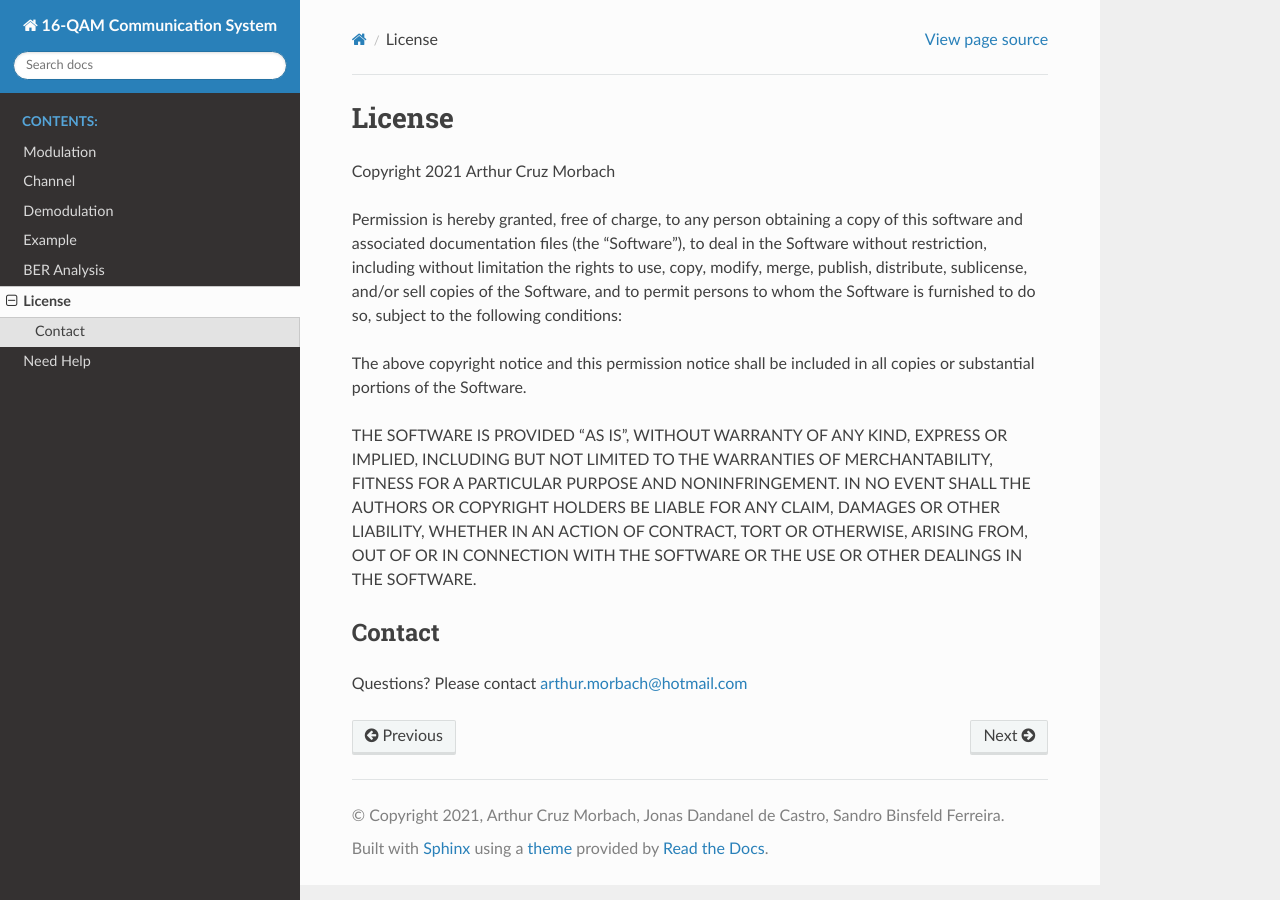
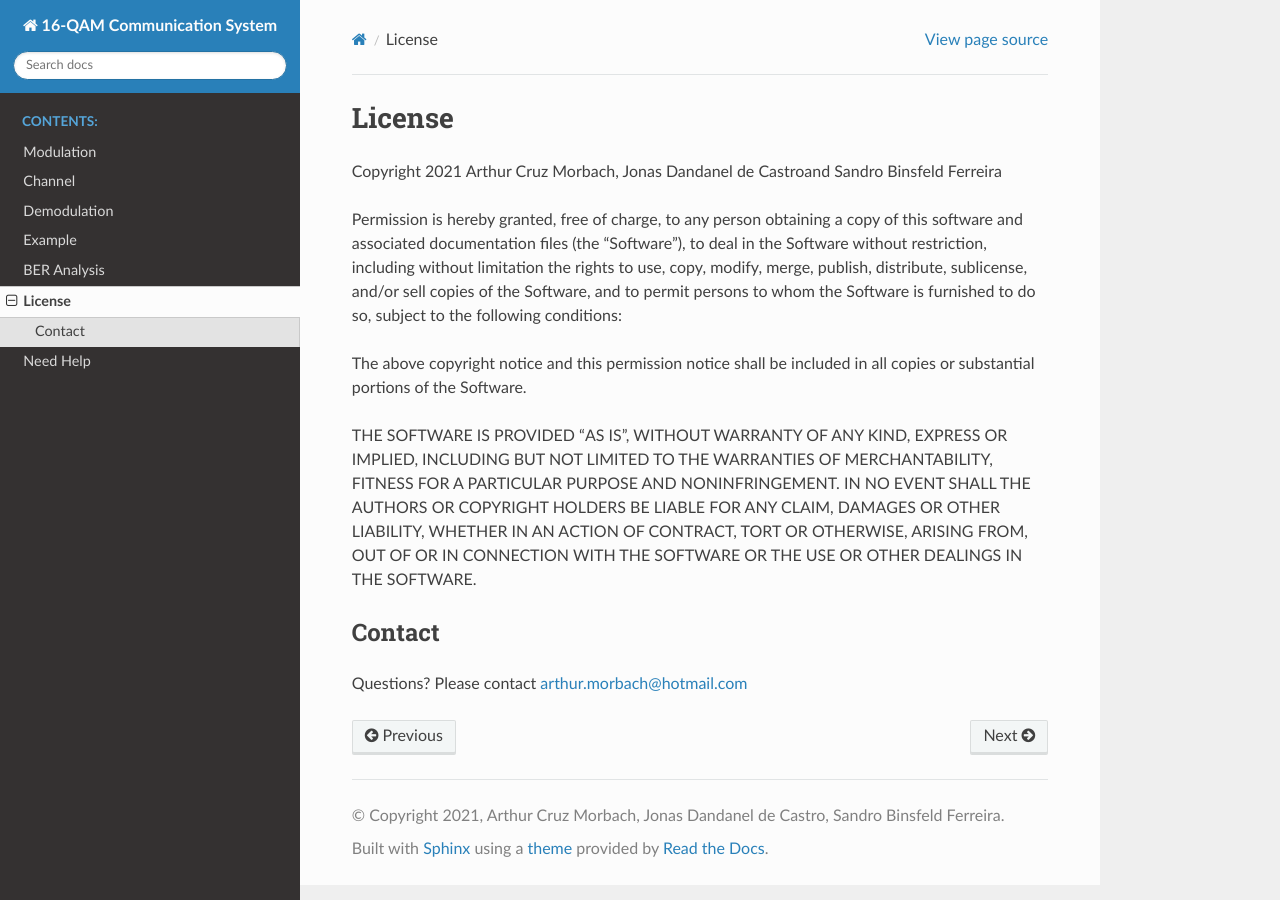
Before and after one commit to arthurmorbach/16-QAM-Communication-Toolbox-in-Python, a Sphinx documentation site: the page built from docs/rst/license.rst, in a window 1280 px wide. Built offline with Sphinx 7.4.7 and the Read the Docs theme 2.0.0, drawn with Linux system fonts in a browser that asks for light colours.

Commit message:
Update license.rst

```diff
--- a/docs/rst/license.rst
+++ b/docs/rst/license.rst
@@ -1,7 +1,7 @@
 License
 =======
 
-Copyright 2021 Arthur Cruz Morbach
+Copyright 2021 Arthur Cruz Morbach, Jonas Dandanel de Castroand Sandro Binsfeld Ferreira
 
 Permission is hereby granted, free of charge, to any person obtaining a copy
 of this software and associated documentation files (the "Software"), to deal
```
